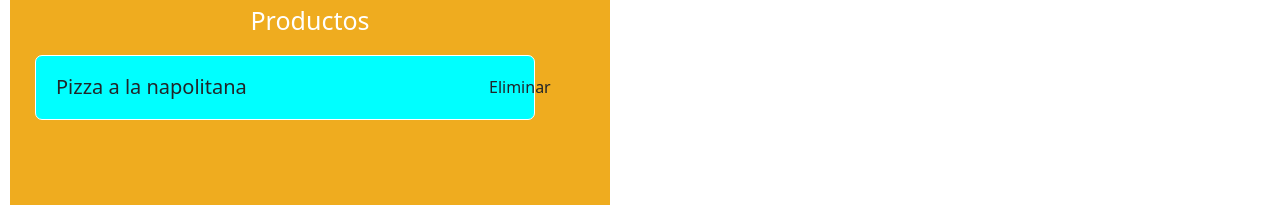
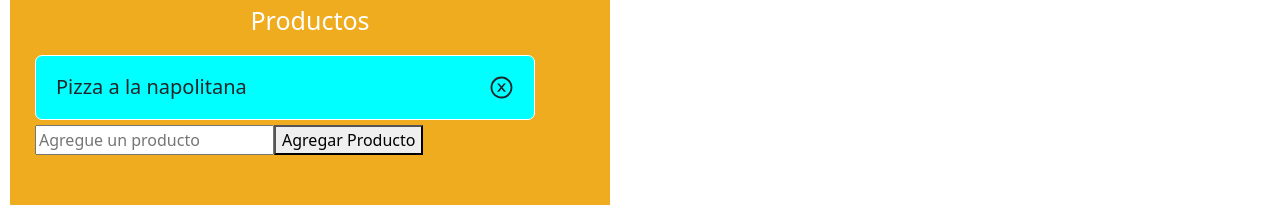
Before and after one commit to nassahel/TrabajoFinal-53i, a React (Vite) app: page / in a window 1280 px wide. Shown: the part 876-1081 px from the top of the page. Built offline with nearby package versions, Linux system fonts and the light colour scheme.

Commit message:
agregue formulario productos que es el que contiene los inputs para escribir todos los productos que se quieran agregar

```diff
--- a/src/components/Admin/productos.jsx
+++ b/src/components/Admin/productos.jsx
@@ -1,6 +1,6 @@
 import React from "react";
 import './productos.css'
-import { IconName } from "react-icons/ai";
+import { AiOutlineCloseCircle } from "react-icons/ai";
 
 function Productos({ texto }) {
   return(
@@ -8,8 +8,8 @@ function Productos({ texto }) {
       <div className="producto-texto">
         {texto}
       </div>
-      <div className="producto-icono">
-        Eliminar
+      <div className="producto-iconos-contenedor">
+        <AiOutlineCloseCircle  className="producto-icono" />
       </div>
     </div>
   );
--- /dev/null
+++ b/src/components/Admin/productosFormulario.jsx
@@ -0,0 +1,19 @@
+import React from "react";
+
+function ProductoFormulario(props) {
+	return (
+		<form className="producto-formulario">
+			<input
+			className="producto-input"
+			 type="text"
+			 name="texto"
+			 placeholder="Agregue un producto"
+			/>
+			<button className="producto-boton">
+				Agregar Producto
+			</button>
+		</form>
+	)
+}
+
+export default ProductoFormulario
--- a/src/pages/Admin/Admin.jsx
+++ b/src/pages/Admin/Admin.jsx
@@ -1,12 +1,14 @@
 import React from "react"
 import './admin.css'
 import Productos from "../../components/Admin/productos"
+import ProductoFormulario from "../../components/Admin/productosFormulario"
 
 function Admin() {
   return (
     <div className="productos-lista-principal">
       <h1 className="titulo-productos">Productos</h1>
       <Productos texto='Pizza a la napolitana'/>
+      <ProductoFormulario/>
     </div>
   )
 }
```
